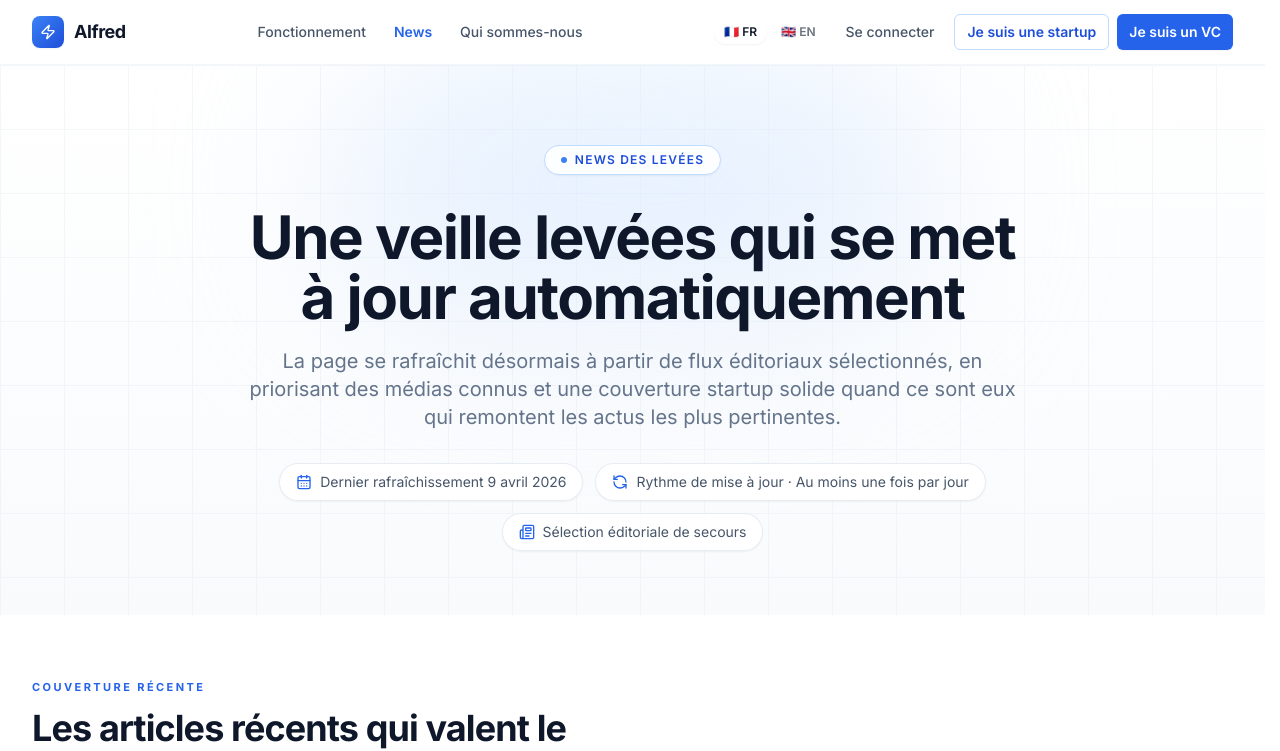
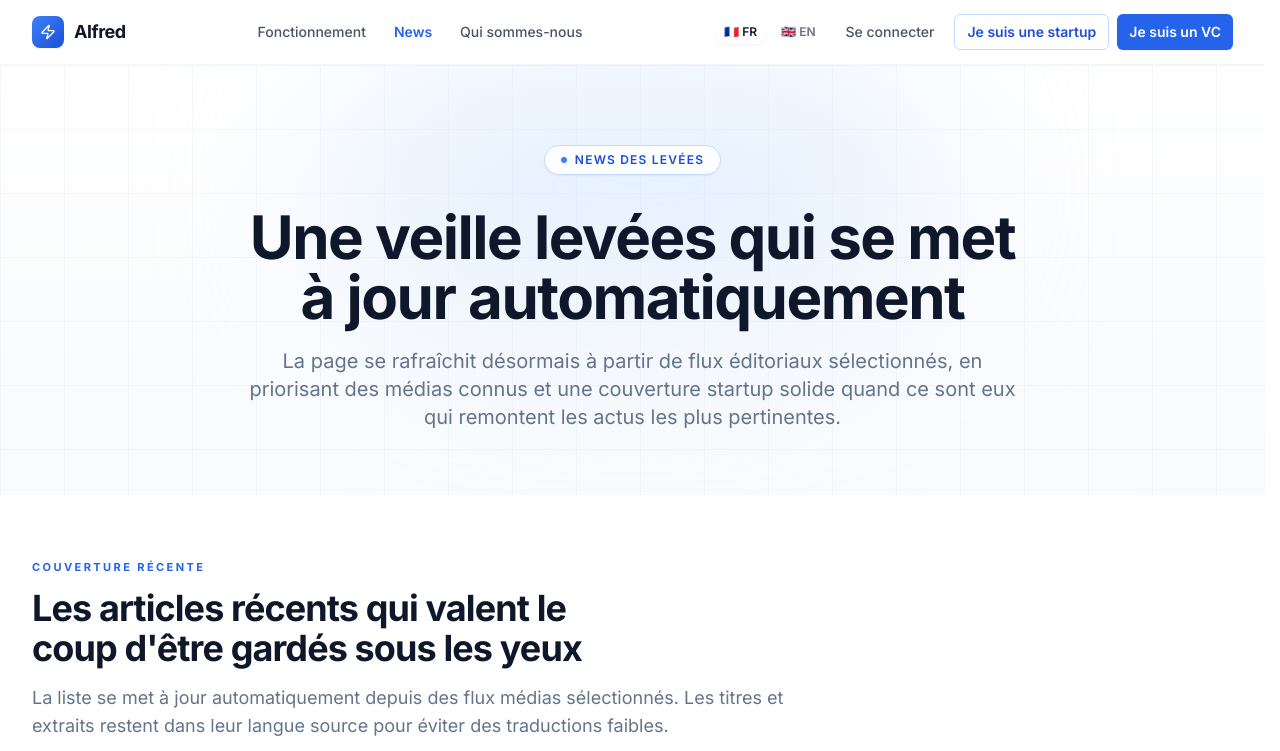
Before and after one commit to alfredauboyneau/alfred-vc-platform, a Next.js app: page /news in a window 1280 px wide. Shown: the top 751 px of the page. Built offline with nearby package versions, Linux system fonts and the light colour scheme; no server answers.

Commit message:
Remove news hero status pills

```diff
--- a/app/news/page.tsx
+++ b/app/news/page.tsx
@@ -2,13 +2,12 @@
 
 import Link from "next/link";
 import { useEffect, useState } from "react";
-import { ArrowUpRight, CalendarDays, Newspaper, Radio, RefreshCcw, Zap } from "lucide-react";
+import { ArrowUpRight, Newspaper, Radio, Zap } from "lucide-react";
 import { Button } from "@/components/ui/button";
 import { LanguageToggle, useLanguage } from "@/lib/i18n";
 import { NavbarLoginButton } from "@/components/navbar-login-button";
 import { MarketingFooter } from "@/components/marketing-footer";
 import {
-  FUNDING_NEWS_FALLBACK_UPDATED_AT,
   FundingNewsArticle,
   fundingNewsFallbackArticles,
   fundingNewsSources,
@@ -16,10 +15,7 @@ import {
 
 export default function NewsPage() {
   const { t, lang } = useLanguage();
-  const locale = lang === "en" ? "en-US" : "fr-FR";
   const [articles, setArticles] = useState<FundingNewsArticle[]>(fundingNewsFallbackArticles);
-  const [updatedAt, setUpdatedAt] = useState(FUNDING_NEWS_FALLBACK_UPDATED_AT);
-  const [liveMode, setLiveMode] = useState(false);
 
   useEffect(() => {
     document.title = lang === "en" ? "Alfred · Funding news" : "Alfred · News des levées";
@@ -43,8 +39,6 @@ export default function NewsPage() {
         }
 
         setArticles(data.articles);
-        setUpdatedAt(typeof data.updatedAt === "string" ? data.updatedAt : FUNDING_NEWS_FALLBACK_UPDATED_AT);
-        setLiveMode(Boolean(data.live));
       } catch (error) {
         console.error("[news-page] feed load failed", error);
       }
@@ -64,11 +58,6 @@ export default function NewsPage() {
           title: "A funding watchlist that refreshes automatically",
           subtitle:
             "This page now refreshes from selected editorial feeds, with a preference for widely recognized outlets and strong startup coverage when they have the most relevant recent stories.",
-          updated: "Last refresh",
-          refreshCadence: "Automatic refresh",
-          refreshCadenceValue: "At least daily",
-          modeLive: "Live editorial feed",
-          modeFallback: "Editorial fallback",
           sectionArticles: "Recent coverage",
           sectionArticlesTitle: "Recent funding stories worth tracking right now",
           sectionArticlesDesc:
@@ -92,11 +81,6 @@ export default function NewsPage() {
           title: "Une veille levées qui se met à jour automatiquement",
           subtitle:
             "La page se rafraîchit désormais à partir de flux éditoriaux sélectionnés, en priorisant des médias connus et une couverture startup solide quand ce sont eux qui remontent les actus les plus pertinentes.",
-          updated: "Dernier rafraîchissement",
-          refreshCadence: "Rythme de mise à jour",
-          refreshCadenceValue: "Au moins une fois par jour",
-          modeLive: "Flux éditorial automatique",
-          modeFallback: "Sélection éditoriale de secours",
           sectionArticles: "Couverture récente",
           sectionArticlesTitle: "Les articles récents qui valent le coup d'être gardés sous les yeux",
           sectionArticlesDesc:
@@ -117,7 +101,7 @@ export default function NewsPage() {
         };
 
   const formatDate = (date: string) =>
-    new Intl.DateTimeFormat(locale, {
+    new Intl.DateTimeFormat(lang === "en" ? "en-US" : "fr-FR", {
       year: "numeric",
       month: "long",
       day: "numeric",
@@ -194,25 +178,6 @@ export default function NewsPage() {
           <p className="mx-auto max-w-3xl text-lg leading-relaxed text-slate-500 sm:text-xl">
             {copy.subtitle}
           </p>
-
-          <div className="mt-8 flex flex-wrap items-center justify-center gap-3">
-            <div className="inline-flex items-center gap-2 rounded-full border border-slate-200/80 bg-white/90 px-4 py-2 text-sm text-slate-600 shadow-sm">
-              <CalendarDays className="h-4 w-4 text-blue-600" />
-              <span>
-                {copy.updated} {formatDate(updatedAt)}
-              </span>
-            </div>
-            <div className="inline-flex items-center gap-2 rounded-full border border-slate-200/80 bg-white/90 px-4 py-2 text-sm text-slate-600 shadow-sm">
-              <RefreshCcw className="h-4 w-4 text-blue-600" />
-              <span>
-                {copy.refreshCadence} · {copy.refreshCadenceValue}
-              </span>
-            </div>
-            <div className="inline-flex items-center gap-2 rounded-full border border-slate-200/80 bg-white/90 px-4 py-2 text-sm text-slate-600 shadow-sm">
-              <Newspaper className="h-4 w-4 text-blue-600" />
-              <span>{liveMode ? copy.modeLive : copy.modeFallback}</span>
-            </div>
-          </div>
         </div>
       </section>
 
```
